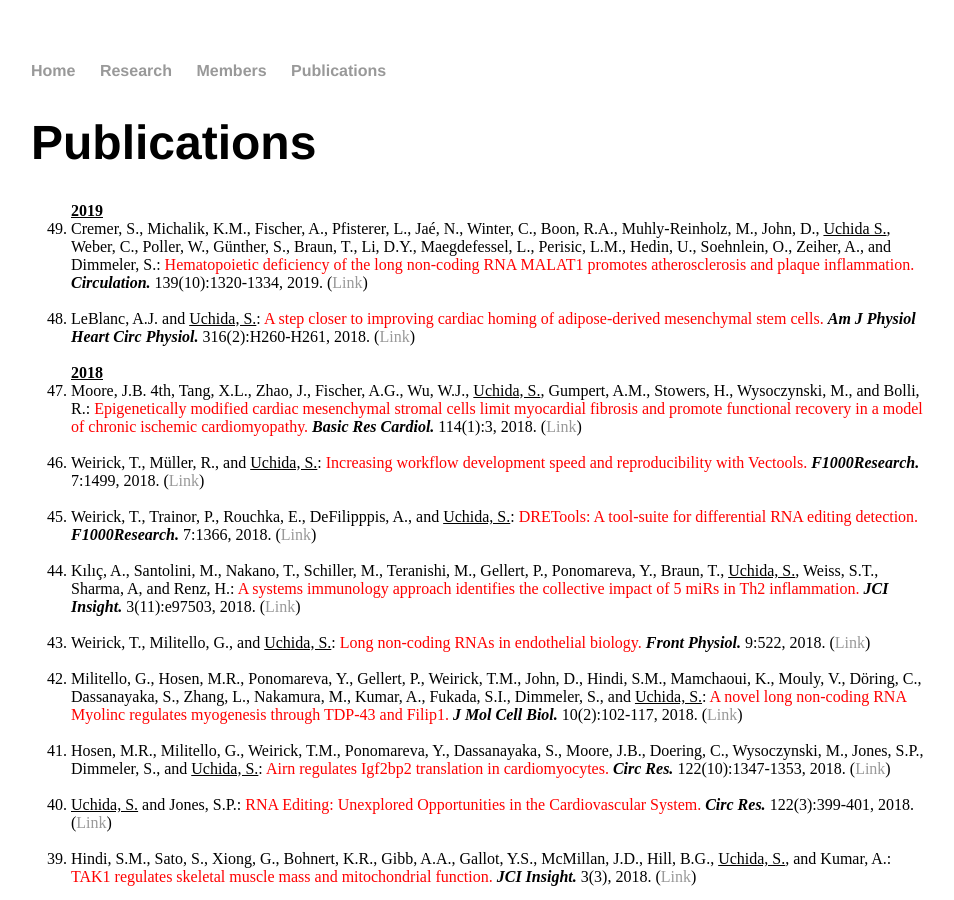
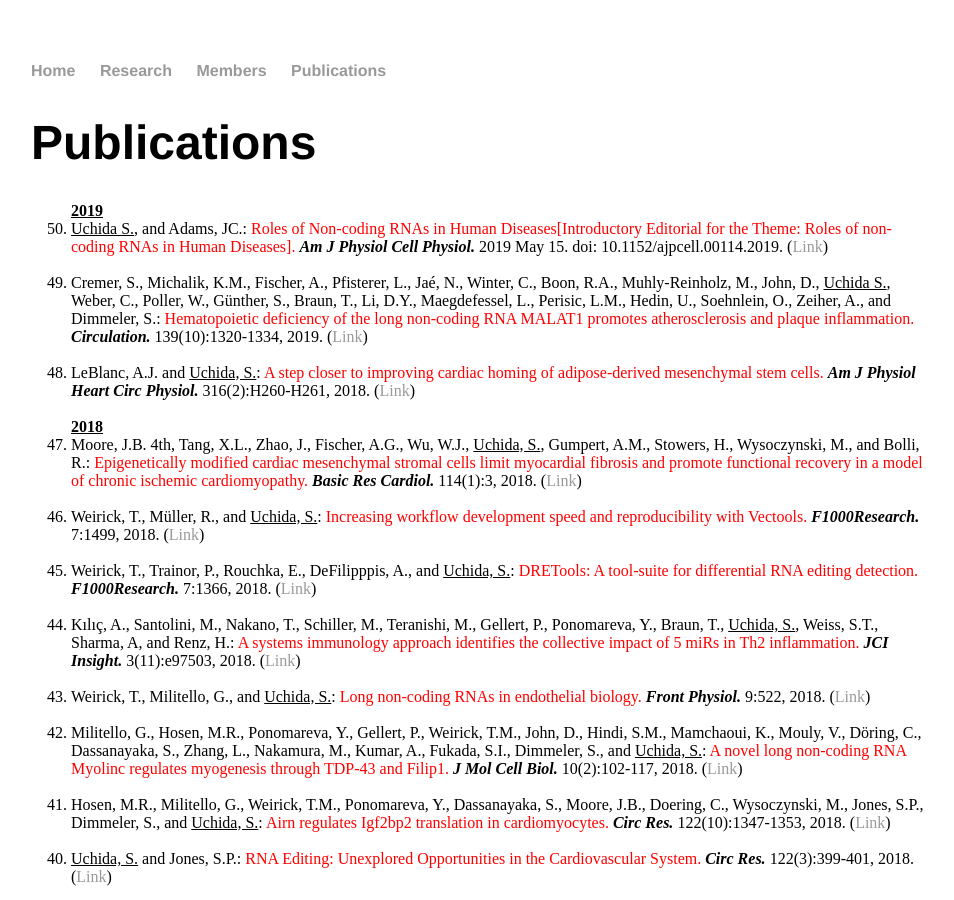
Before and after one commit to heartlncrna/heartlncrna.github.io, a Jekyll site: the page publications/pub_list.html, which Jekyll copies as it is, in a window 1280 px wide and 900 px high. Shown: the whole window, without its empty margins (161-1115 px from the left). Built offline with Jekyll 4.4.1, drawn with Linux system fonts in a browser that asks for light colours.

Commit message:
Update pub_list.html

```diff
--- a/publications/pub_list.html
+++ b/publications/pub_list.html
@@ -28,6 +28,9 @@
 			<ol reversed="reversed">
 
 			<strong><u> 2019 </u></strong>
+				<li><u>Uchida S.</u>, and Adams, JC.: <font color="red">Roles of Non-coding RNAs in Human Diseases[Introductory Editorial for the Theme: Roles of non-coding RNAs in Human Diseases].</font> <b><i>Am J Physiol Cell Physiol.</i></b> 2019 May 15. doi: 10.1152/ajpcell.00114.2019. (<a href="https://doi.org/10.1152/ajpcell.00114.2019">Link</span></a>)</li>
+			<br>
+
 				<li>Cremer, S., Michalik, K.M., Fischer, A., Pfisterer, L., Jaé, N., Winter, C., Boon, R.A., Muhly-Reinholz, M., John, D., <u>Uchida S.</u>, Weber, C., Poller, W., Günther, S., Braun, T., Li, D.Y., Maegdefessel, L., Perisic, L.M., Hedin, U., Soehnlein, O., Zeiher, A., and Dimmeler, S.: <font color="red">Hematopoietic deficiency of the long non-coding RNA MALAT1 promotes atherosclerosis and plaque inflammation.</font> <b><i>Circulation.</i></b> 139(10):1320-1334, 2019. (<a href="https://www.ahajournals.org/doi/10.1161/CIRCULATIONAHA.117.029015">Link</span></a>)</li>
 			<br>
 
```
